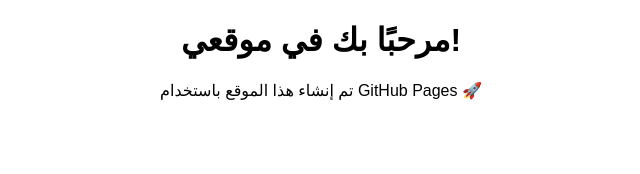
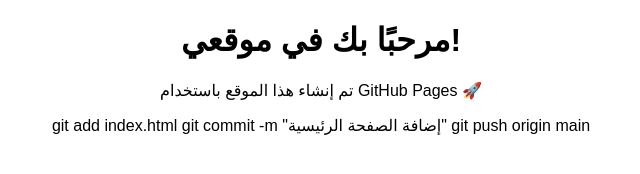
Before and after one commit to blackangil961/blackangil, a plain HTML site: page index.html in a window 1280 px wide. Shown: the whole page, without its empty margins (319-959 px from the left). Drawn offline with Linux system fonts and the light colour scheme.

Commit message:
Update index.html

```diff
--- a/index.html
+++ b/index.html
@@ -13,3 +13,6 @@
     <p>تم إنشاء هذا الموقع باستخدام GitHub Pages 🚀</p>
 </body>
 </html>
+git add index.html
+git commit -m "إضافة الصفحة الرئيسية"
+git push origin main
```
